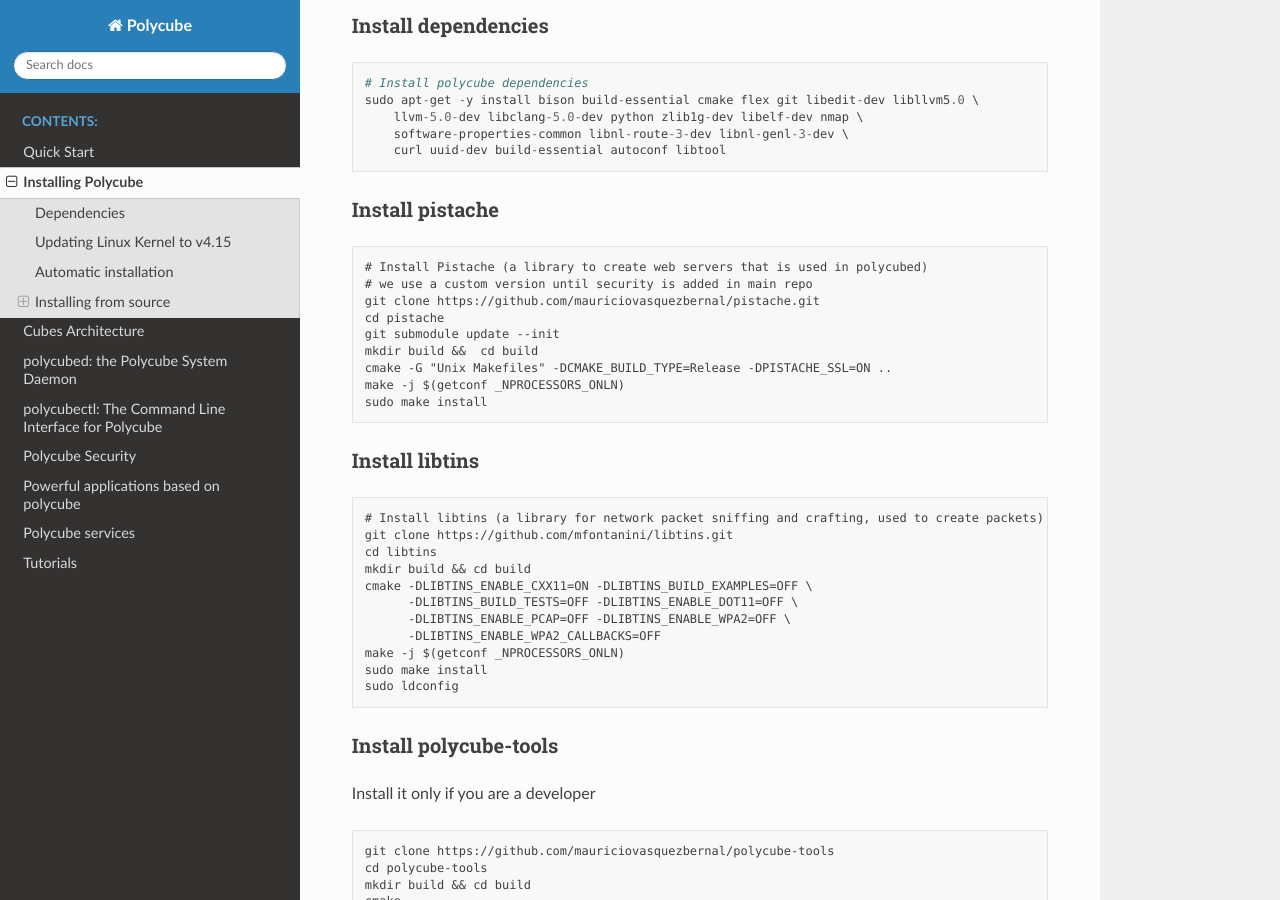
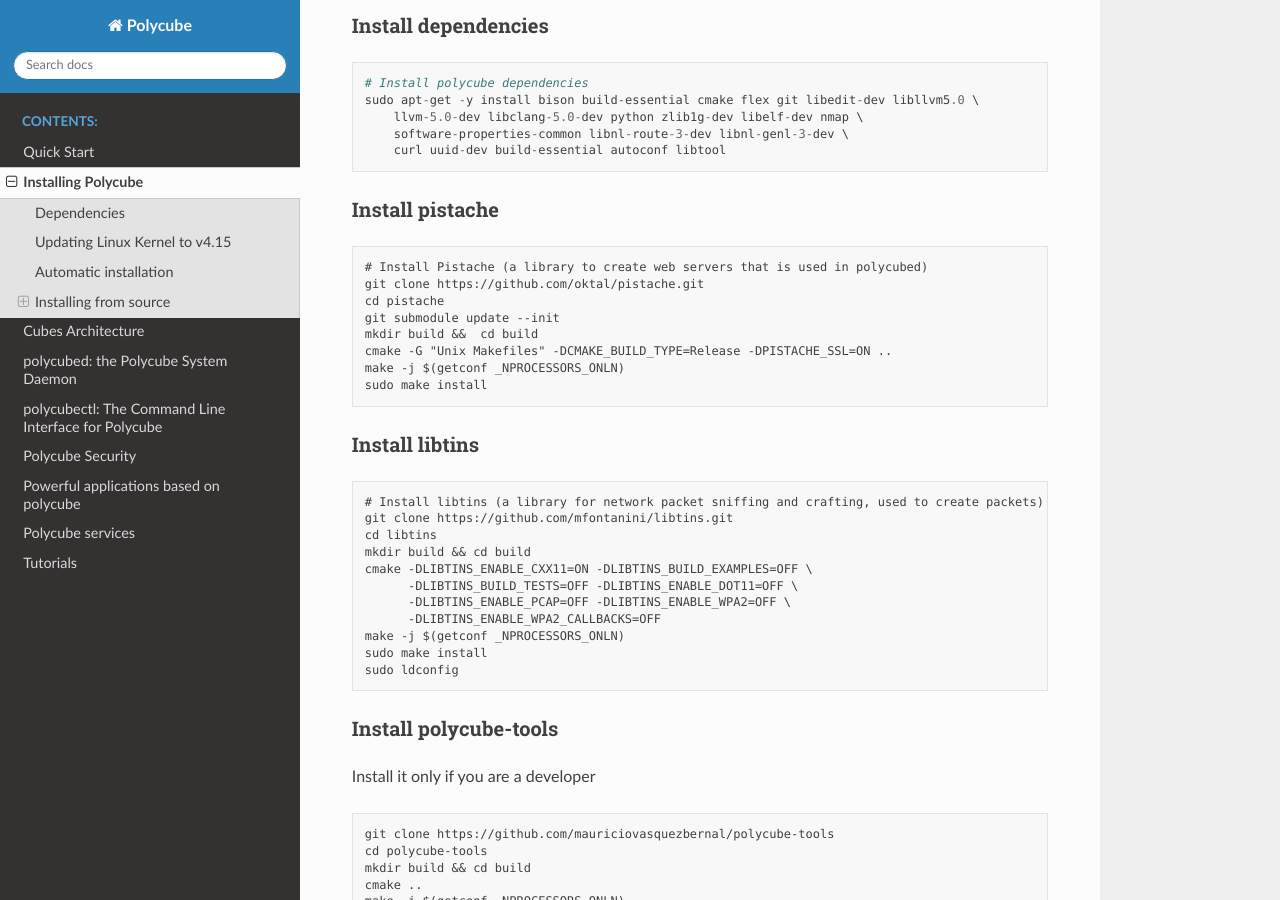
Before and after one commit to polycube-network/polycube, a Sphinx documentation site: the page built from Documentation/installation.rst, in a window 1280 px wide and 900 px high, scrolled down 1805 px. Built offline with Sphinx 7.4.7 and the Read the Docs theme 2.0.0, drawn with Linux system fonts in a browser that asks for light colours; pages that are not in the unit, such as notebooks, are missing from menus.

Commit message:
polycubed: switch to upstream version of pistache
A custom version of pistache was being used while ssl support was merged into
the main version of pistache. Ssl support has been merged
(https://github.com/oktal/pistache/pull/226), so we can switch back to the
main version.

Signed-off-by: Nico Caprioli <nico.caprioli@gmail.com>

```diff
--- a/Documentation/installation.rst
+++ b/Documentation/installation.rst
@@ -103,8 +103,7 @@
 ::
 
     # Install Pistache (a library to create web servers that is used in polycubed)
-    # we use a custom version until security is added in main repo
-    git clone https://github.com/mauriciovasquezbernal/pistache.git
+    git clone https://github.com/oktal/pistache.git
     cd pistache
     git submodule update --init
     mkdir build &&  cd build
```
Also changed, not shown: 4 other files.
